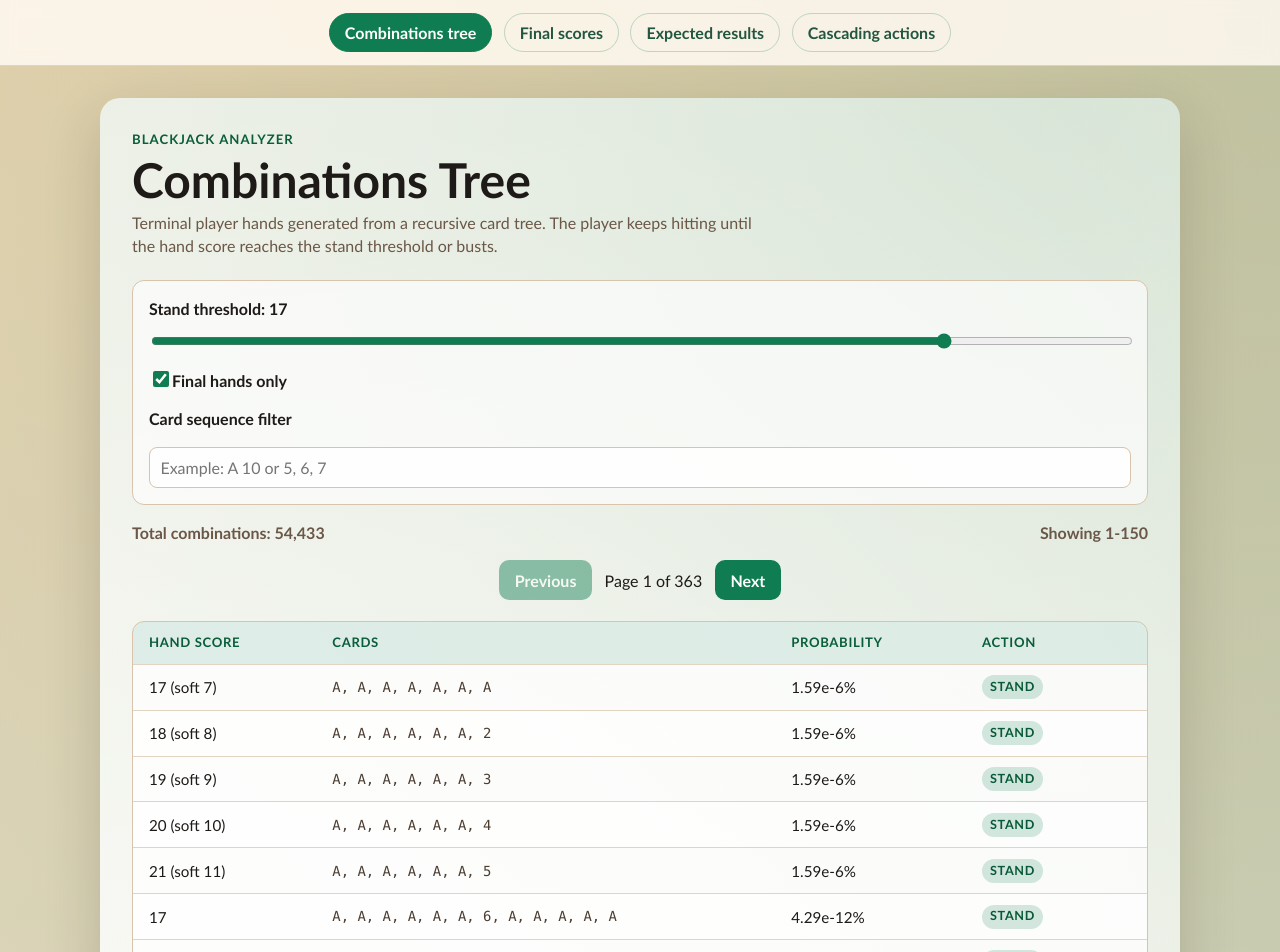
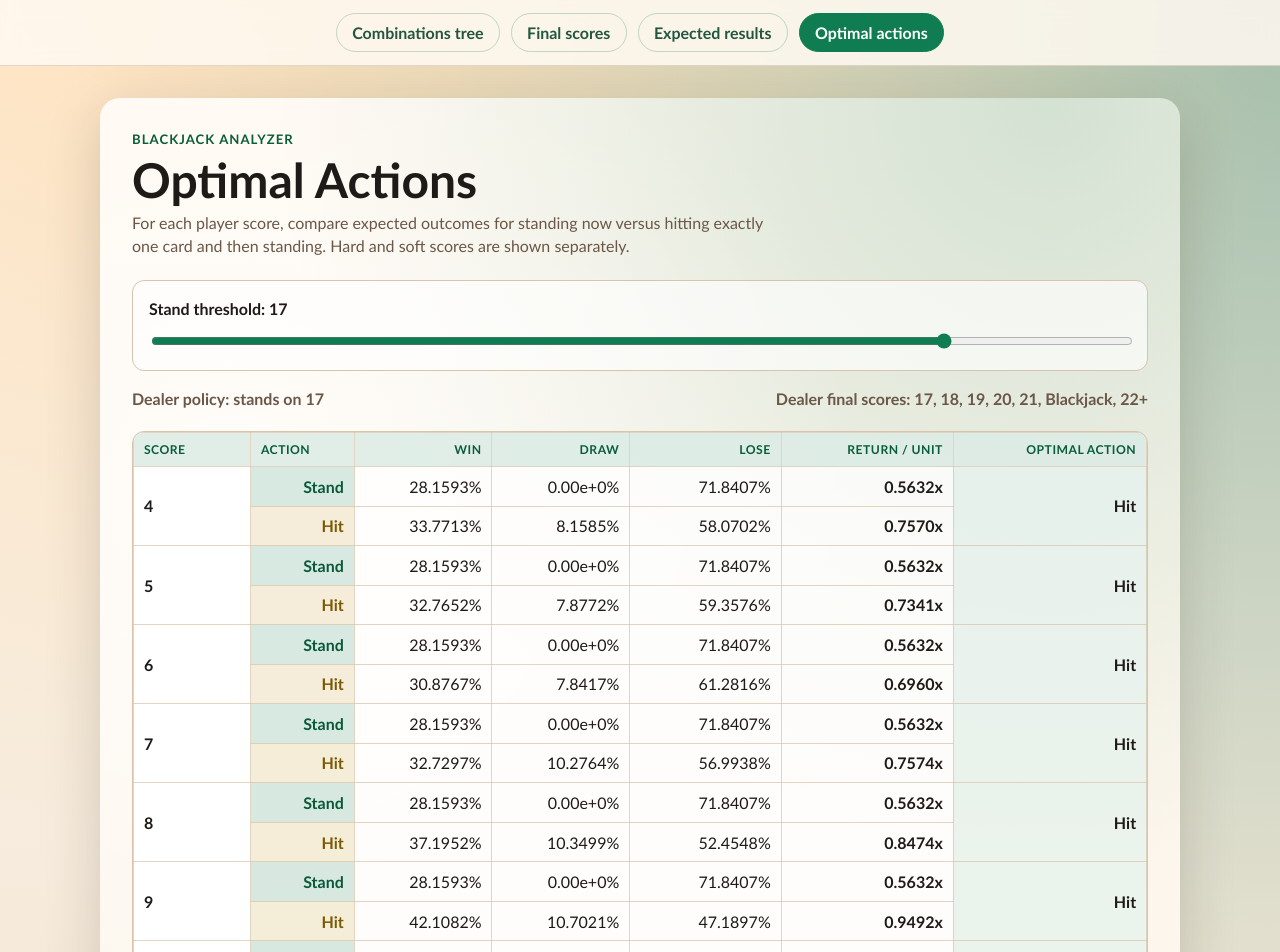
Before and after one commit to capelski/blackjack-calculator, a React (Vite) app: page /optimal-actions in a window 1280 px wide. Before the commit this address led to /combinations-tree. Shown: the top 952 px of the page. Built offline with nearby package versions, Linux system fonts and the light colour scheme.

Commit message:
The cascading actions page doesn't have a very accurate name. Rename the page and the corresponding files to Optimal actions

```diff
--- a/src/App.jsx
+++ b/src/App.jsx
@@ -3,7 +3,7 @@ import './App.css'
 import CombinationsTreePage from './pages/combinations-tree/CombinationsTreePage'
 import FinalScoresPage from './pages/final-scores/FinalScoresPage'
 import ExpectedResultsPage from './pages/expected-results/ExpectedResultsPage'
-import CascadingActionsPage from './pages/cascading-actions/CascadingActionsPage'
+import OptimalActionsPage from './pages/optimal-actions/OptimalActionsPage'
 
 function App() {
   return (
@@ -28,10 +28,10 @@ function App() {
           Expected results
         </NavLink>
         <NavLink
-          to="/cascading-actions"
+          to="/optimal-actions"
           className={({ isActive }) => (isActive ? 'app-link active' : 'app-link')}
         >
-          Cascading actions
+          Optimal actions
         </NavLink>
       </nav>
 
@@ -40,7 +40,7 @@ function App() {
         <Route path="/combinations-tree" element={<CombinationsTreePage />} />
         <Route path="/final-scores" element={<FinalScoresPage />} />
         <Route path="/expected-results" element={<ExpectedResultsPage />} />
-        <Route path="/cascading-actions" element={<CascadingActionsPage />} />
+        <Route path="/optimal-actions" element={<OptimalActionsPage />} />
         <Route path="*" element={<Navigate to="/combinations-tree" replace />} />
       </Routes>
     </div>
--- a/src/pages/cascading-actions/CascadingActionsPage.css
+++ b/src/pages/optimal-actions/OptimalActionsPage.css
@@ -1,30 +1,30 @@
-.cascading-actions-shell {
+.optimal-actions-shell {
   padding: 0;
 }
 
-.cascading-actions-scroll {
+.optimal-actions-scroll {
   overflow: auto;
 }
 
-.cascading-actions-table {
+.optimal-actions-table {
   width: 100%;
   border-collapse: collapse;
   min-width: 900px;
 }
 
-.cascading-actions-table th,
-.cascading-actions-table td {
+.optimal-actions-table th,
+.optimal-actions-table td {
   border: 1px solid rgba(216, 196, 170, 0.7);
   padding: 0.48rem 0.62rem;
   text-align: right;
   white-space: nowrap;
 }
 
-.cascading-actions-table td {
+.optimal-actions-table td {
   font-variant-numeric: tabular-nums;
 }
 
-.cascading-actions-table thead th {
+.optimal-actions-table thead th {
   position: sticky;
   top: 0;
   background: rgba(15, 125, 81, 0.12);
@@ -34,8 +34,8 @@
   font-size: 0.76rem;
 }
 
-.cascading-actions-table th:first-child,
-.cascading-actions-table th:nth-child(2) {
+.optimal-actions-table th:first-child,
+.optimal-actions-table th:nth-child(2) {
   text-align: left;
 }
 
@@ -85,7 +85,7 @@
 }
 
 @media (max-width: 760px) {
-  .cascading-actions-table {
+  .optimal-actions-table {
     min-width: 740px;
   }
 }
--- a/src/pages/cascading-actions/CascadingActionsPage.tsx
+++ b/src/pages/optimal-actions/OptimalActionsPage.tsx
@@ -1,5 +1,5 @@
 import { useMemo, useState } from 'react'
-import './CascadingActionsPage.css'
+import './OptimalActionsPage.css'
 import type { CombinationItem } from '../common/combinationsTreeLogic'
 import {
   PAGE_SIZE,
@@ -181,7 +181,7 @@ function listScoreStates(): ScoreState[] {
   })
 }
 
-function CascadingActionsPage() {
+function OptimalActionsPage() {
   const [standThreshold, setStandThreshold] = useState<number>(17)
   const dealerScores = useMemo(() => groupScores(collectFinalCombinations(17)), [])
 
@@ -233,17 +233,17 @@ function CascadingActionsPage() {
     <main className="combination-page">
       <header className="combination-header">
         <p className="eyebrow">Blackjack Analyzer</p>
-        <h1>Cascading Actions</h1>
+        <h1>Optimal Actions</h1>
         <p className="intro">
           For each player score, compare expected outcomes for standing now versus
           hitting exactly one card and then standing. Hard and soft scores are shown separately.
         </p>
       </header>
 
-      <section className="controls" aria-label="Cascading actions controls">
+      <section className="controls" aria-label="Optimal actions controls">
         <StandThresholdSlider
           value={standThreshold}
-          inputId="cascading-actions-threshold"
+          inputId="optimal-actions-threshold"
           onChange={setStandThreshold}
         />
       </section>
@@ -253,9 +253,9 @@ function CascadingActionsPage() {
         <p>Dealer final scores: {dealerLabels.join(', ')}</p>
       </section>
 
-      <section className="combination-table cascading-actions-shell" aria-label="Cascading actions table">
-        <div className="cascading-actions-scroll">
-          <table className="cascading-actions-table">
+      <section className="combination-table optimal-actions-shell" aria-label="Optimal actions table">
+        <div className="optimal-actions-scroll">
+          <table className="optimal-actions-table">
             <thead>
               <tr>
                 <th scope="col">Score</th>
@@ -297,4 +297,4 @@ function CascadingActionsPage() {
   )
 }
 
-export default CascadingActionsPage
+export default OptimalActionsPage
```
